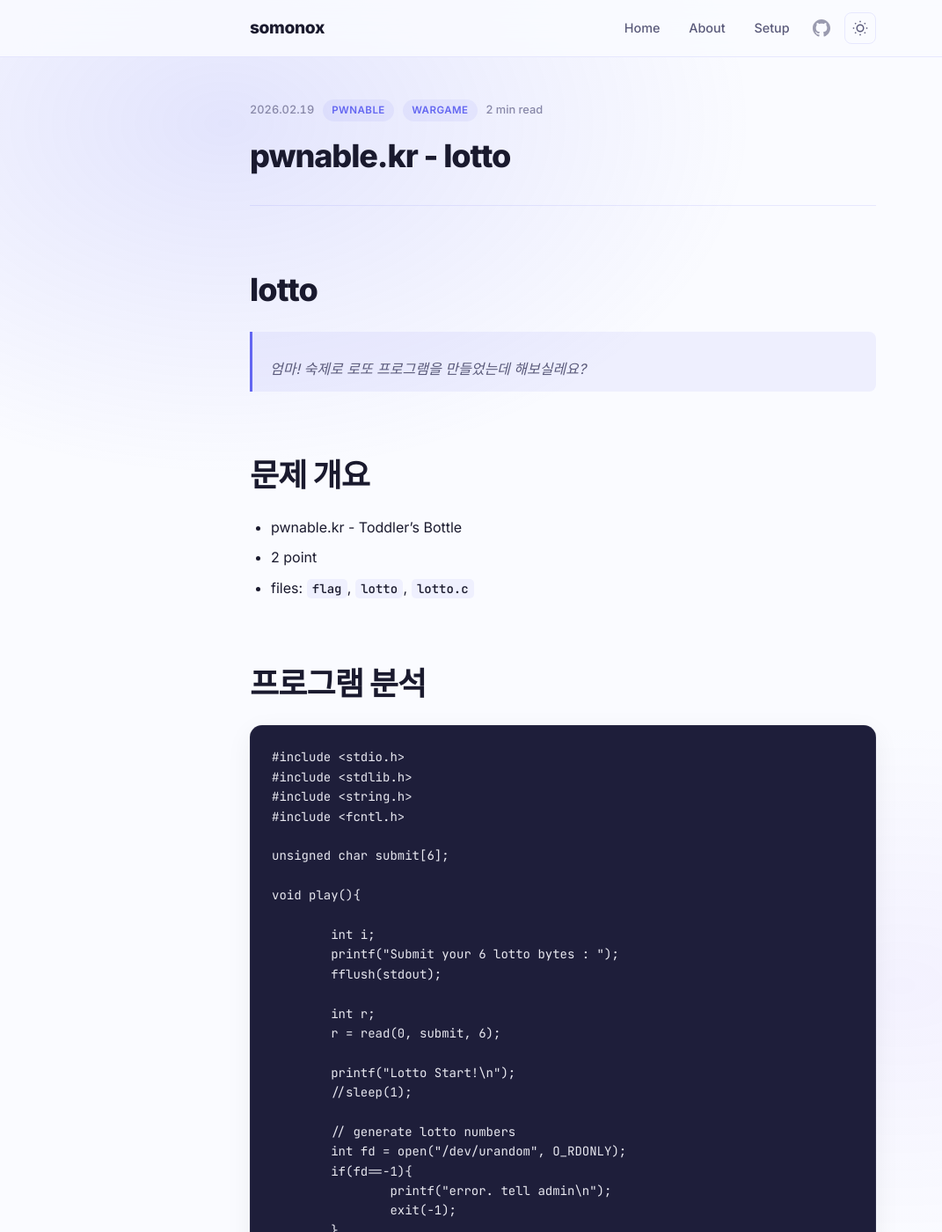
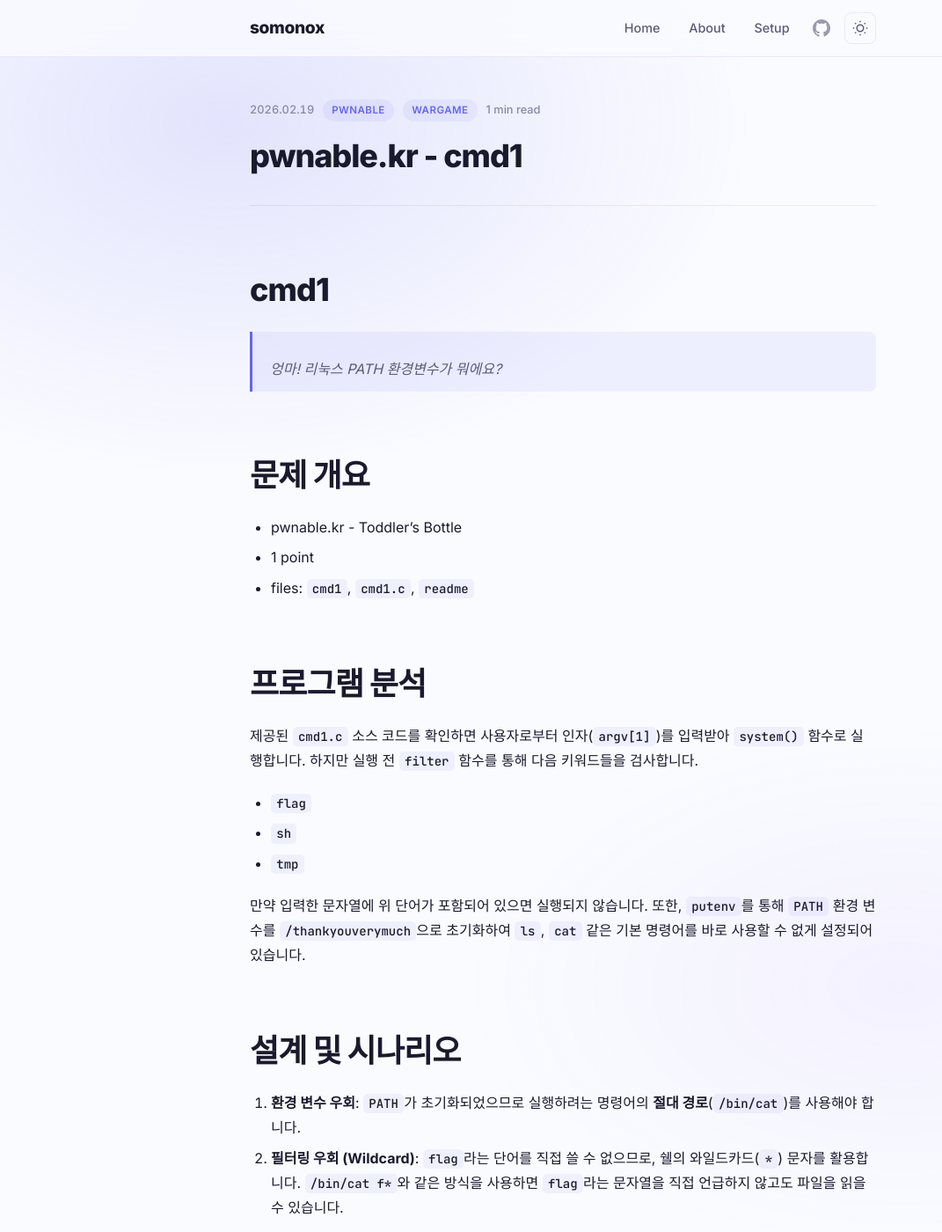
Before and after one commit to somonox/somonox.github.io, a Jekyll site: the page built from _posts/2026-02-19-pwnablekr-cmd1.md, in a window 1280 px wide and 1400 px high. Shown: the whole window at 88% size, without its empty margins (0-1071 px from the left). Built offline with Jekyll 4.4.1, drawn with Linux system fonts in a browser that asks for light colours; some web fonts are replaced; some of the changed text lies outside the part shown.

Commit message:
ani cmd1 writeup yulsimi da jugutnun dae nala gasu ai ro jugum TT

````diff
--- a/_posts/2026-02-19-pwnablekr-cmd1.md
+++ b/_posts/2026-02-19-pwnablekr-cmd1.md
@@ -1,141 +1,50 @@
 ---
 layout: post
-title: "pwnable.kr - lotto"
+title: "pwnable.kr - cmd1"
 date: 2026-02-19
 categories: pwnable wargame
 ---
-# lotto
-> 엄마! 숙제로 로또 프로그램을 만들었는데 해보실레요?
+# cmd1
+
+> 엉마! 리눅스 PATH 환경변수가 뭐에요?
 
 # 문제 개요
+
 * pwnable.kr - Toddler's Bottle
-* 2 point
-* files: `flag`, `lotto`, `lotto.c`
+* 1 point
+* files: `cmd1`, `cmd1.c`, `readme`
 
 # 프로그램 분석
-```
-#include <stdio.h>
-#include <stdlib.h>
-#include <string.h>
-#include <fcntl.h>
 
-unsigned char submit[6];
+제공된 `cmd1.c` 소스 코드를 확인하면 사용자로부터 인자(`argv[1]`)를 입력받아 `system()` 함수로 실행합니다. 하지만 실행 전 `filter` 함수를 통해 다음 키워드들을 검사합니다.
 
-void play(){
+* `flag`
+* `sh`
+* `tmp`
 
-        int i;
-        printf("Submit your 6 lotto bytes : ");
-        fflush(stdout);
-
-        int r;
-        r = read(0, submit, 6);
-
-        printf("Lotto Start!\n");
-        //sleep(1);
-
-        // generate lotto numbers
-        int fd = open("/dev/urandom", O_RDONLY);
-        if(fd==-1){
-                printf("error. tell admin\n");
-                exit(-1);
-        }
-        unsigned char lotto[6];
-        if(read(fd, lotto, 6) != 6){
-                printf("error2. tell admin\n");
-                exit(-1);
-        }
-        for(i=0; i<6; i++){
-                lotto[i] = (lotto[i] % 45) + 1;         // 1 ~ 45
-        }
-        close(fd);
-
-        // calculate lotto score
-        int match = 0, j = 0;
-        for(i=0; i<6; i++){
-                for(j=0; j<6; j++){
-                        if(lotto[i] == submit[j]){
-                                match++;
-                        }
-                }
-        }
-
-        // win!
-        if(match == 6){
-                setregid(getegid(), getegid());
-                system("/bin/cat flag");
-        }
-        else{
-                printf("bad luck...\n");
-        }
-
-}
-
-void help(){
-        printf("- nLotto Rule -\n");
-        printf("nlotto is consisted with 6 random natural numbers less than 46\n");
-        printf("your goal is to match lotto numbers as many as you can\n");
-        printf("if you win lottery for *1st place*, you will get reward\n");
-        printf("for more details, follow the link below\n");
-        printf("http://www.nlotto.co.kr/counsel.do?method=playerGuide#buying_guide01\n\n");
-        printf("mathematical chance to win this game is known to be 1/8145060.\n");
-}
-
-int main(int argc, char* argv[]){
-
-        // menu
-        unsigned int menu;
-
-        while(1){
-
-                printf("- Select Menu -\n");
-                printf("1. Play Lotto\n");
-                printf("2. Help\n");
-                printf("3. Exit\n");
-
-                scanf("%d", &menu);
-
-                switch(menu){
-                        case 1:
-                                play();
-                                break;
-                        case 2:
-                                help();
-                                break;
-                        case 3:
-                                printf("bye\n");
-                                return 0;
-                        default:
-                                printf("invalid menu\n");
-                                break;
-                }
-        }
-        return 0;
-}
-```
-프로그램 자체는 정상 작동하는 로또 프로그램으로 보이나 같은 자리에 같은 글자가 있는것을 검사하는것이 아닌, 한 글자가 배열 전체에 있는지 검사합니다.
+만약 입력한 문자열에 위 단어가 포함되어 있으면 실행되지 않습니다. 또한, `putenv`를 통해 `PATH` 환경 변수를 `/thankyouverymuch`으로 초기화하여 `ls`, `cat` 같은 기본 명령어를 바로 사용할 수 없게 설정되어 있습니다.
 
 # 설계 및 시나리오
-위와 같은 논리적 오류가 있으므로 정답 로또에 ascii값 45를 가지는 글자가 1개라도 있고 입력된 로또가 전부 ascii값 45를 가지도록 채워져있다면 6점을 손쉽게 얻을 수있습니다.
+
+1. **환경 변수 우회**: `PATH`가 초기화되었으므로 실행하려는 명령어의 **절대 경로**(`/bin/cat`)를 사용해야 합니다.
+2. **필터링 우회 (Wildcard)**: `flag`라는 단어를 직접 쓸 수 없으므로, 쉘의 와일드카드(`*`) 문자를 활용합니다. `/bin/cat f*`와 같은 방식을 사용하면 `flag`라는 문자열을 직접 언급하지 않고도 파일을 읽을 수 있습니다.
+
 
 # 익스플로잇
-랜덤 값중에 45가 있을때까지 계속 돌리면 플래그를 얻을 수있으므로 ------를 계속 넣으면됩니다. pwntool까지 사용하기는 귀찮기 때문에 6바이트만 읽는 것을 이용하여 로또 번호를 입력하는 동시에 메뉴 선택까지 하게 만들어 복사 붙여넣기만으로 작동하게 하였습니다.
+
+쉘에서 직접 인자를 전달하여 익스플로잇을 수행합니다.
+
+```
+./cmd1 "/bin/cat f*"
+
+```
+
+위의 방법 중 가장 간단한 와일드카드 방식을 사용하여 플래그를 획득합니다.
 
 # 결과
+
 ```
-...(생략)
-Submit your 6 lotto bytes : ------1
-Lotto Start!
-bad luck...
-- Select Menu -
-1. Play Lotto
-2. Help
-3. Exit
-Submit your 6 lotto bytes : ------1
-Lotto Start!
-Sorry_mom_1_Forgot_to_check_duplicates
-- Select Menu -
-1. Play Lotto
-2. Help
-3. Exit
-Submit your 6 lotto bytes :
+cmd1@pwnable:~$ ./cmd1 "/bin/cat f*"
+PATH_environment?_Now_I_really_g3t_it,_mommy!
+
 ```
````
Also changed, not shown: _posts/2026-02-19-pwnablekr-horcruxes.md (+62 -123 lines).
